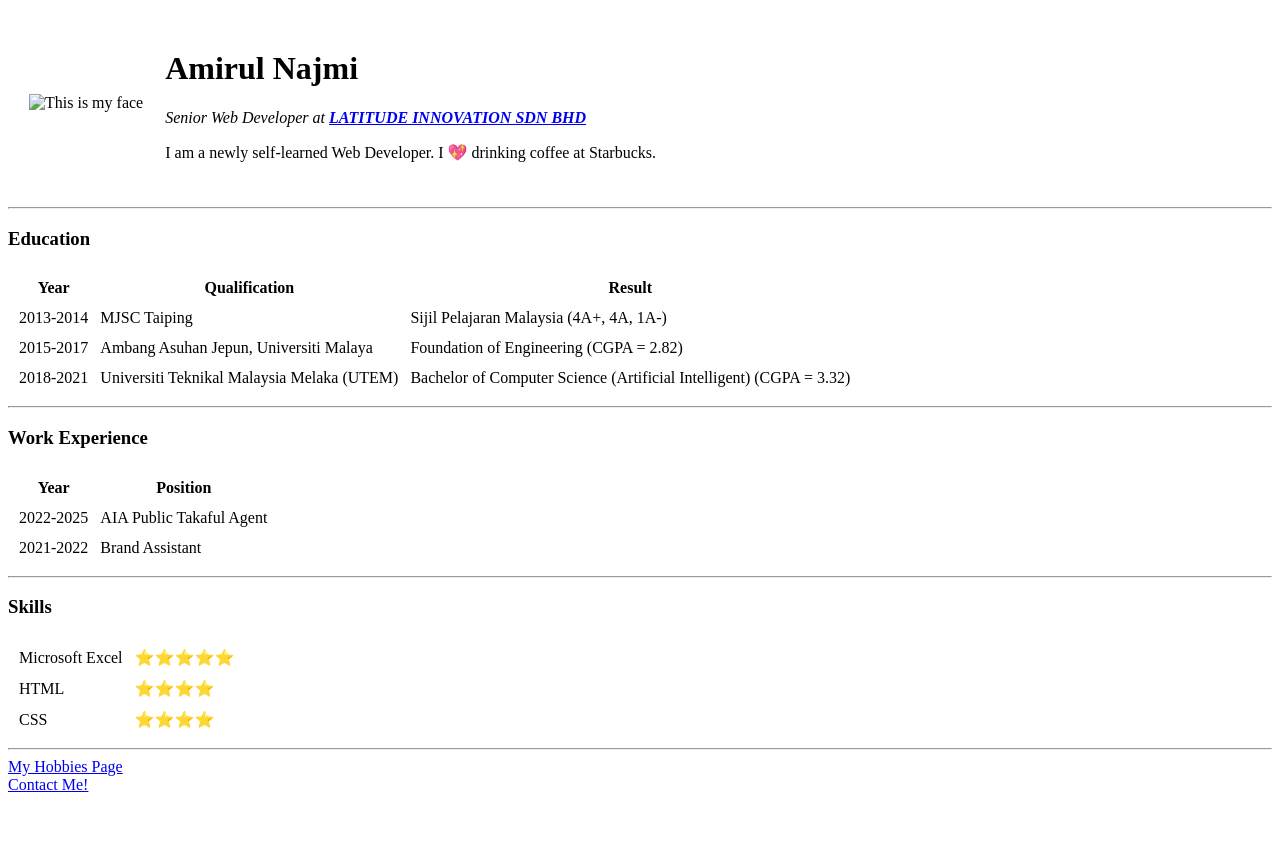
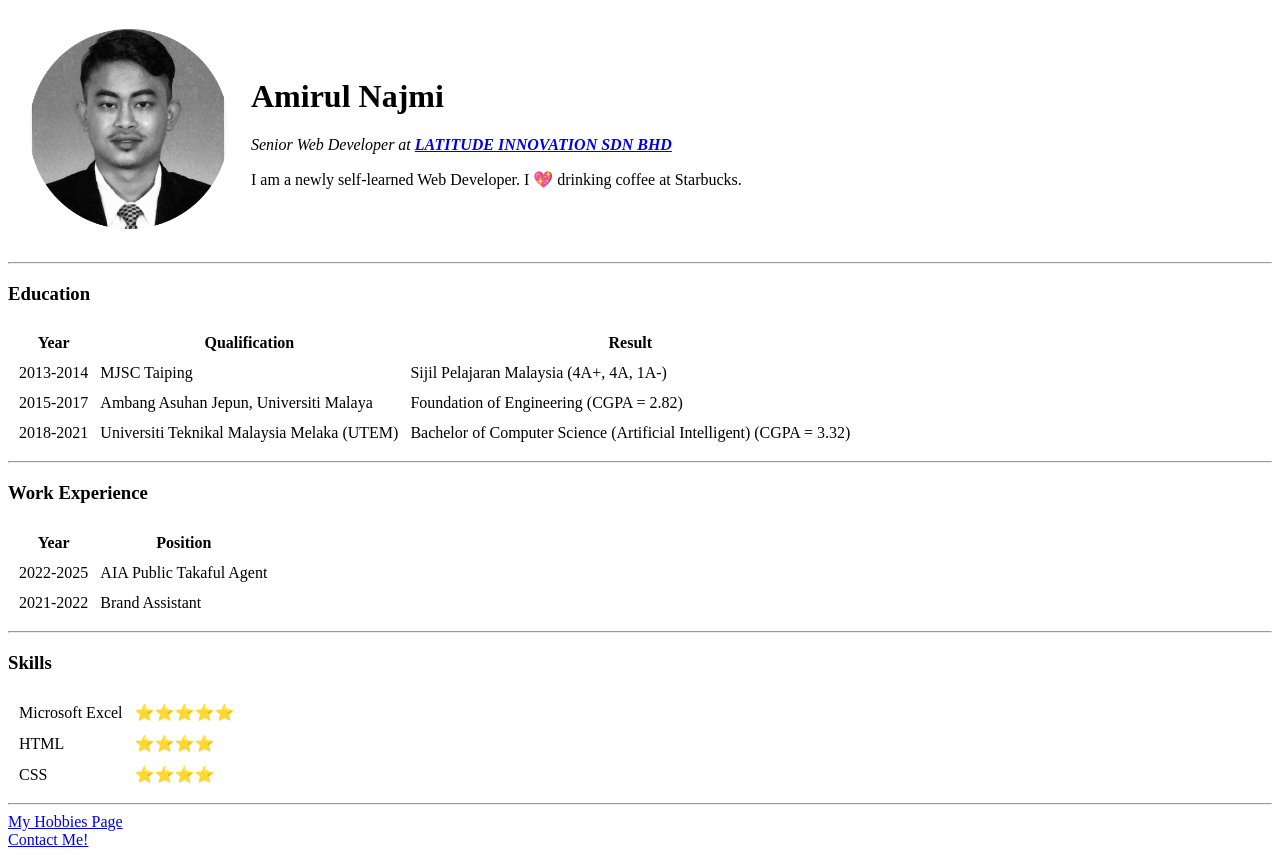
Before and after one commit to Ehhanas97/cv, a plain HTML site: page index.html in a window 1280 px wide. Before the commit the page ends 802 px from the top, so only its background shows below. Drawn offline with Linux system fonts and the light colour scheme.

Commit message:
update picture location

```diff
--- a/index.html
+++ b/index.html
@@ -9,7 +9,7 @@
 <body>
   <table cellspacing="20">
     <tr>
-      <td><img src="images/face2.png" alt="This is my face" height="200px"></td>
+      <td><img src="face2.png" alt="This is my face" height="200px"></td>
       <td><h1>Amirul Najmi</h1>
       <p><em>Senior Web Developer at <strong><a href="https://latitudeinnovation.com.my/">LATITUDE INNOVATION SDN BHD</a></strong></em></p>
       <p>I am a newly self-learned Web Developer. I 💖 drinking coffee at Starbucks.</p>
```
